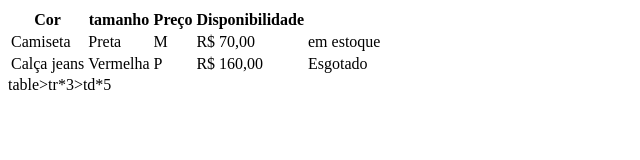
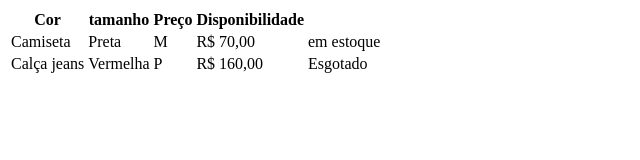
Before and after one commit to Rian-Giovani/aula-tabelas, a plain HTML site: page index.html in a window 1280 px wide. Shown: the whole page, without its empty margins (0-640 px from the left). Drawn offline with Linux system fonts and the light colour scheme.

Commit message:
Limpei o código eliminando os poluentes do final do código

```diff
--- a/index.html
+++ b/index.html
@@ -30,7 +30,5 @@
         <td>Esgotado</td>
       </tr>
     </table>
-
-    table>tr*3>td*5
-</body>
+  </body>
 </html>
```
